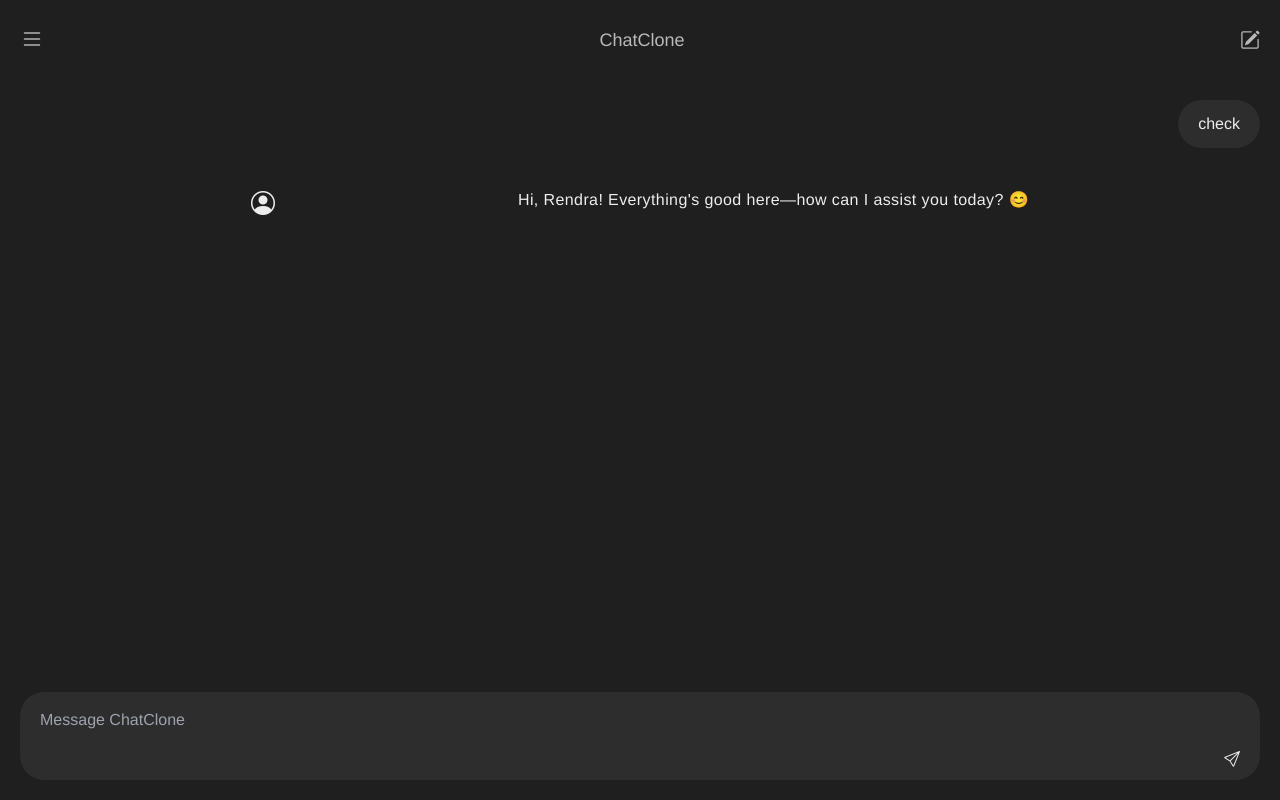
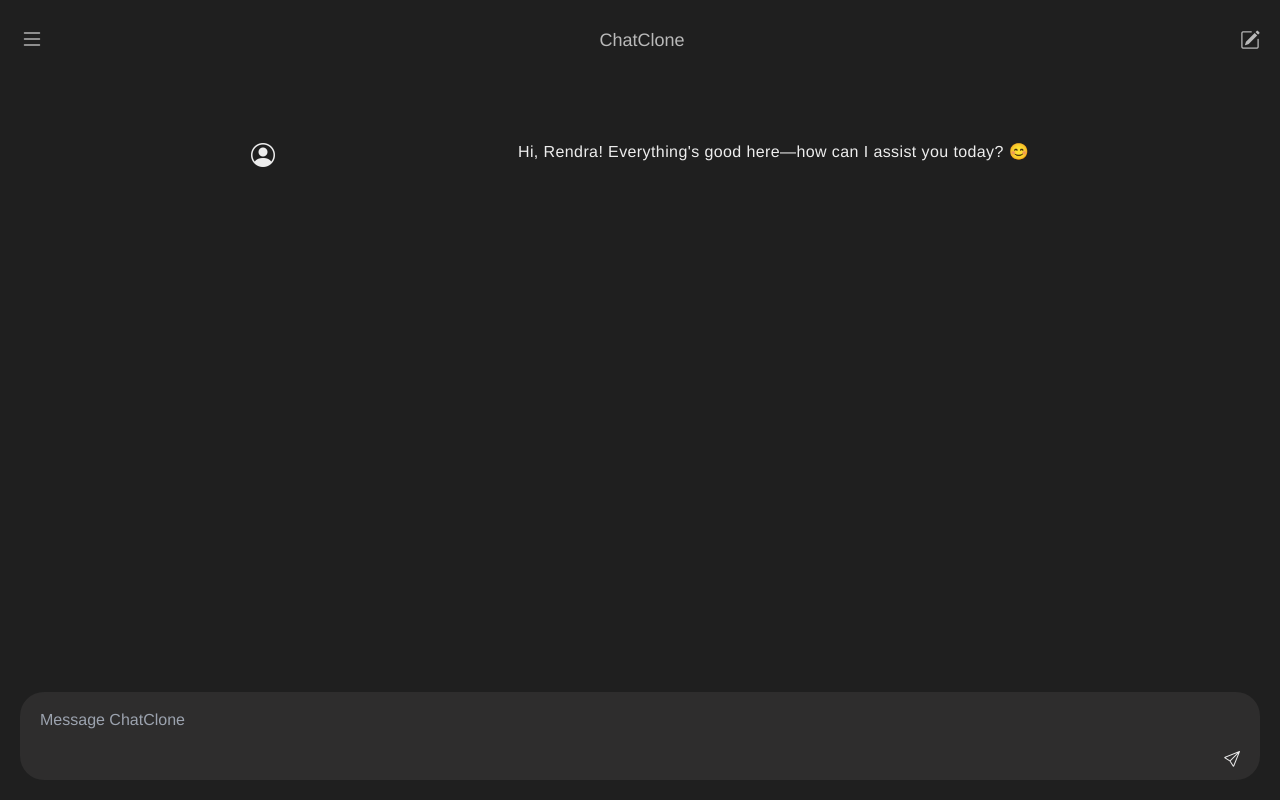
Before and after one commit to MainLah/ChatClone, a React (Vite) app: page / in a window 1280 px wide. Built offline with nearby package versions, Linux system fonts and the light colour scheme.

Commit message:
chore: send chats

```diff
--- a/src/components/ChatBubble.jsx
+++ b/src/components/ChatBubble.jsx
@@ -1,9 +1,11 @@
 import React from "react";
 
-const ChatBubble = () => {
+const ChatBubble = (props) => {
+  const { message } = props;
+
   return (
     <span className="bg-[#2e2d2d] px-5 py-3 rounded-3xl text-[#ededed] font-light">
-      check
+      {message}
     </span>
   );
 };
--- a/src/components/ChatInput.jsx
+++ b/src/components/ChatInput.jsx
@@ -1,6 +1,10 @@
-import React from "react";
+import React, { useContext, useState } from "react";
+import { openChatBoxContext } from "../pages/home";
 
 const ChatInput = () => {
+  const [listOfMessages, setListOfMessages] = useContext(openChatBoxContext);
+  const [message, setMessage] = useState('')
+
   return (
     <div className="bg-[#1f1f1f] fixed bottom-0 w-full px-5 pb-5">
       <form>
@@ -8,9 +12,10 @@ const ChatInput = () => {
           type="text"
           className="bg-[#2e2d2d] rounded-t-3xl focus:outline-none caret-[#ededed] w-full h-14 pl-5 "
           placeholder="Message ChatClone"
+          onChange={(e) => setMessage(e.target.value)}
         />
         <div className="bg-[#2e2d2d] rounded-b-3xl flex justify-end w-full pr-5 pb-2">
-          <button className="cursor-pointer focus:outline-none">
+          <button className="cursor-pointer focus:outline-none" onClick={() => setListOfMessages([...listOfMessages, message])}>
             <i className="bi bi-send text-[#ededed]"></i>
           </button>
         </div>
--- a/src/fragments/ChatBox.jsx
+++ b/src/fragments/ChatBox.jsx
@@ -1,12 +1,17 @@
 import React from "react";
 import ChatBubble from "../components/ChatBubble";
 import BotChat from "../components/BotChat";
+import { useContext } from "react";
+import { openChatBoxContext } from "../pages/home";
 
 const ChatBox = () => {
+  const [listOfMessages] = useContext(openChatBoxContext);
   return (
     <div className="flex flex-col px-5">
       <div className="flex justify-end py-5">
-        <ChatBubble />
+        {listOfMessages.map((message, index) => (
+          <ChatBubble key={index} message={message} />
+        ))}
       </div>
       <div className="py-5">
         <BotChat />
--- a/src/fragments/Navbar.jsx
+++ b/src/fragments/Navbar.jsx
@@ -1,8 +1,8 @@
 import { React, useContext } from "react";
-import { Context } from "../pages/home";
+import { openNavbarContext } from "../pages/home";
 
 const Navbar = () => {
-  const [navIsOpen, setNavIsOpen] = useContext(Context);
+  const [navIsOpen, setNavIsOpen] = useContext(openNavbarContext);
   return (
     <div className="flex justify-between items-center w-full min-h-20 fixed bg-[#1f1f1f]">
       <div>
--- a/src/fragments/PopupNav.jsx
+++ b/src/fragments/PopupNav.jsx
@@ -1,9 +1,9 @@
 import { React, useContext } from "react";
 import PopupNavItem from "../components/PopupNavItem";
-import { Context } from "../pages/home";
+import { openNavbarContext } from "../pages/home";
 
 const PopupNav = () => {
-  const [navIsOpen, setNavIsOpen] = useContext(Context);
+  const [navIsOpen, setNavIsOpen] = useContext(openNavbarContext);
   return (
     <div
       className="w-full hidden h-full absolute left-0 backdrop-blur-[1px]"
--- a/src/pages/home.jsx
+++ b/src/pages/home.jsx
@@ -4,20 +4,26 @@ import ChatBox from "../fragments/ChatBox";
 import ChatInput from "../components/ChatInput";
 import PopupNav from "../fragments/PopupNav";
 
-export const Context = createContext([false, () => {}]);
+export const openNavbarContext = createContext([false, () => {}]);
+export const openChatBoxContext = createContext([false, () => {}]);
 
 const HomePage = () => {
   const [navIsOpen, setNavIsOpen] = useState(false);
+  const [listOfMessages, setListOfMessages] = useState([]);
 
   return (
     <>
       <div className="w-screen h-screen">
-        <Context.Provider value={[navIsOpen, setNavIsOpen]}>
+        <openNavbarContext.Provider value={[navIsOpen, setNavIsOpen]}>
           <Navbar />
           <PopupNav />
-        </Context.Provider>
+        </openNavbarContext.Provider>
         <div className="h-screen pt-20 pb-32">
-          <ChatBox />
+          <openChatBoxContext.Provider
+            value={[listOfMessages, setListOfMessages]}
+          >
+            <ChatBox />
+          </openChatBoxContext.Provider>
         </div>
         <ChatInput />
       </div>
```
